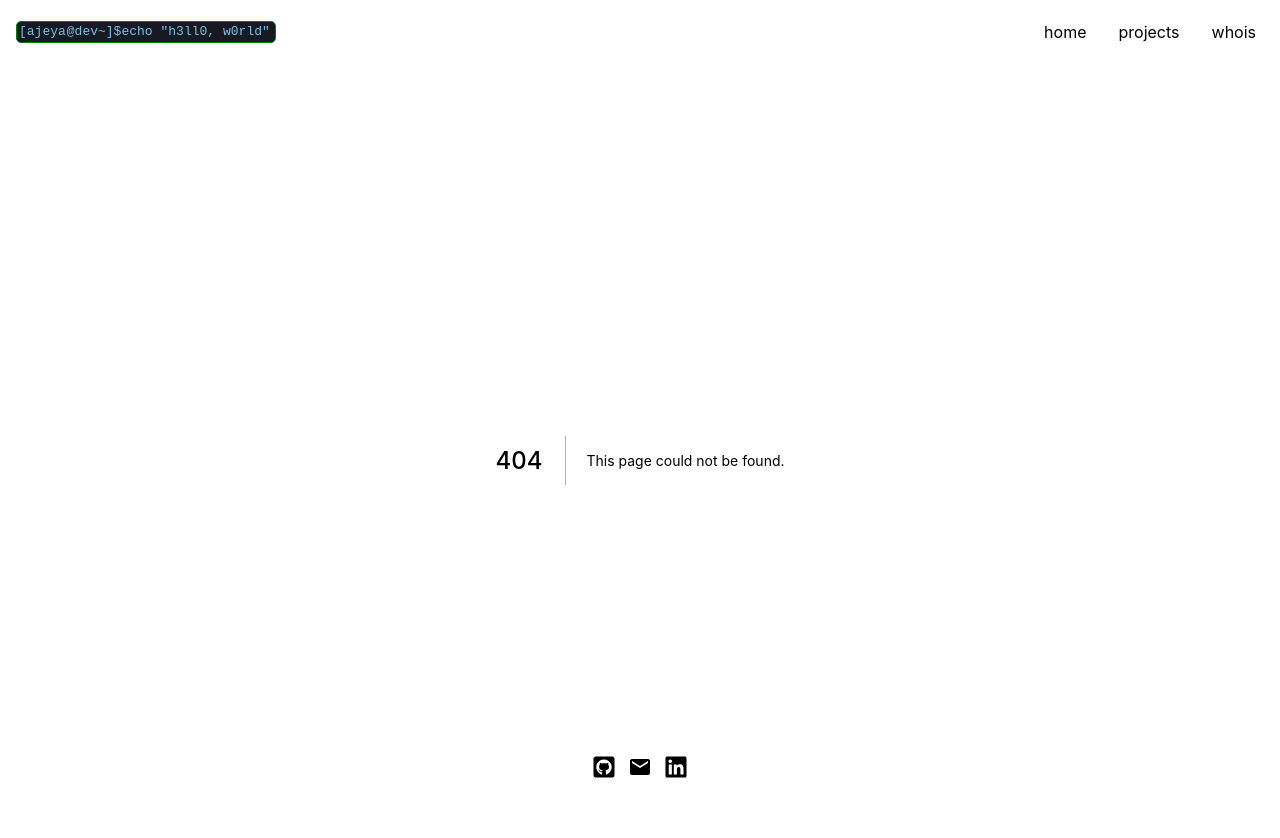
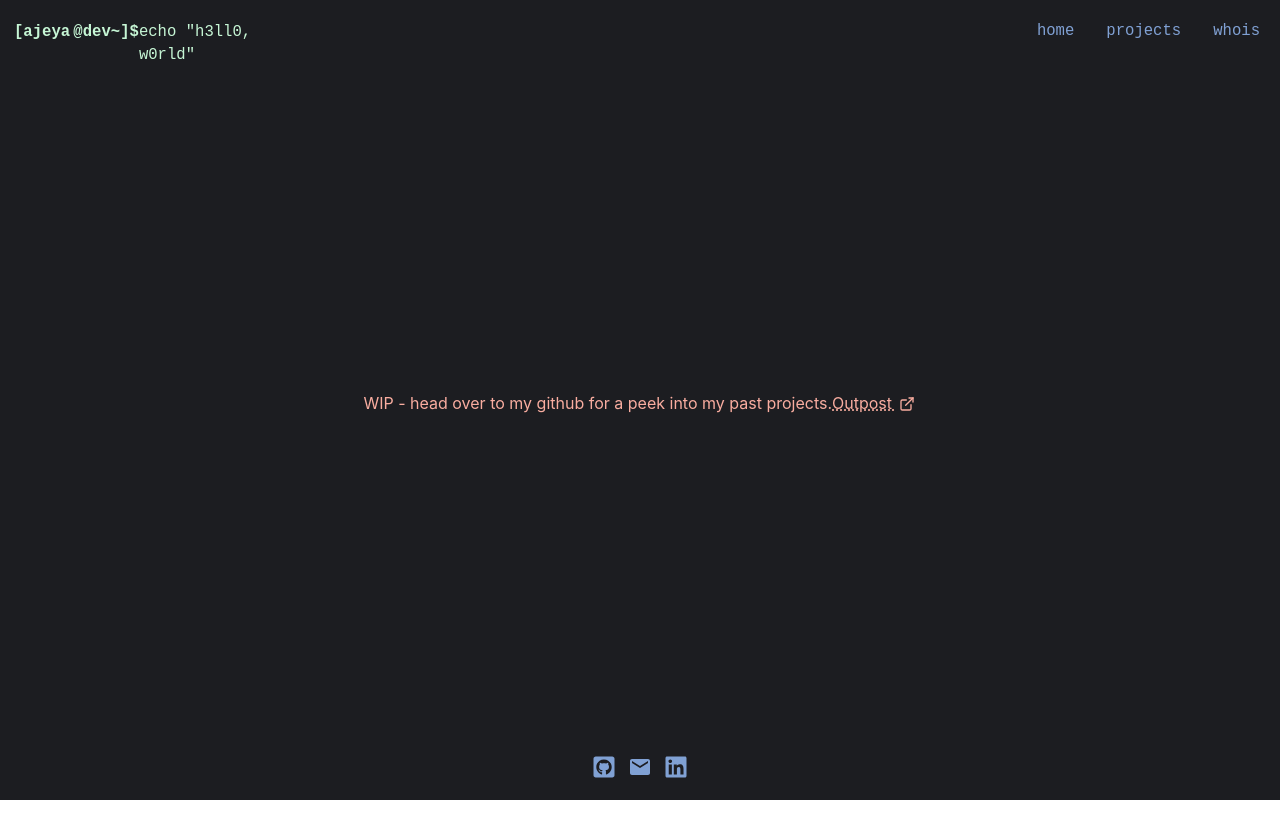
Before and after one commit to aj-ya/wyd, a Next.js app: page /projects in a window 1280 px wide. Before the commit this address had no page. Shown: the top 838 px of the page. After the commit the page ends 800 px from the top, so only its background shows below. Built offline with nearby package versions, Linux system fonts and the light colour scheme.

Commit message:
1.0 -> done with index

```diff
--- a/components/footer.tsx
+++ b/components/footer.tsx
@@ -5,25 +5,41 @@ import { Link } from '@chakra-ui/react';
 import { MdEmail } from 'react-icons/md';
 const Footer = () => {
     return (
-        <footer>
         <Flex
-                width={'100%'}
-                height={'100%'}
+            as="footer"
+            width={'100vw'}
+            height={'60px'}
+            bottom="0"
+            px={3}
             alignItems={'center'}
             justifyContent={'center'}
+            color="cooler.secondaryText"
+            bg="cooler.background"
         >
             <HStack gap={'3'}>
-                    <NextLink href="mailto:ajeyabhat.off@gmail.com" passHref>
+                <NextLink
+                    href="mailto:ajeyabhat.off@gmail.com"
+                    target={'_blank'}
+                    passHref
+                >
                     <Link>
                         <Icon as={FaGithubSquare} h="6" w="6" />
                     </Link>
                 </NextLink>
-                    <NextLink href="https://github.com/aj-ya" passHref>
+                <NextLink
+                    href="https://github.com/aj-ya"
+                    target={'_blank'}
+                    passHref
+                >
                     <Link>
                         <Icon as={MdEmail} h="6" w="6" />
                     </Link>
                 </NextLink>
-                    <NextLink href="https://linkedin.com/in/aj-ya" passHref>
+                <NextLink
+                    href="https://linkedin.com/in/aj-ya"
+                    target={'_blank'}
+                    passHref
+                >
                     <Link>
                         <Icon as={FaLinkedin} h="6" w="6" />
                     </Link>
@@ -31,7 +47,6 @@ const Footer = () => {
             </HStack>
             <VStack></VStack>
         </Flex>
-        </footer>
     );
 };
 export default Footer;
--- a/components/header.tsx
+++ b/components/header.tsx
@@ -9,11 +9,12 @@ import {
     Stack,
     Center,
 } from '@chakra-ui/react';
-const Links = ['home', 'projects', 'whois'];
 import { HamburgerIcon, CloseIcon } from '@chakra-ui/icons';
 import NameTag from './nameTag';
+import NextLink from 'next/link';
 
-const NavLink = ({ children }: { children: ReactNode }) => (
+const NavLink = ({ linkObj }: { linkObj: { name: string; to: string } }) => (
+    <NextLink href={linkObj.to} passHref>
         <Link
             px={2}
             py={1}
@@ -31,22 +32,31 @@ const NavLink = ({ children }: { children: ReactNode }) => (
                 transform: 'scale(1.05)',
             }}
             transition={'0.2 ease-in-out'}
-        href={'#'}
         >
-        {children}
+            {linkObj.name}
         </Link>
+    </NextLink>
 );
 
 const Header = () => {
+    const Links = [
+        { name: 'home', to: '/' },
+        { name: 'projects', to: '/projects' },
+        { name: 'whois', to: '/whois' },
+    ];
     const { isOpen, onOpen, onClose } = useDisclosure();
     return (
-        <header>
-            <Box px={4} borderBottom={'1px'} borderColor={'whiteAlpha.600'}>
-                <Flex
-                    h={16}
-                    justifyContent={'space-between'}
-                    alignItems={'center'}
+        <Box
+            as="header"
+            px={3}
+            width="100vw"
+            minH="65px"
+            color="cooler.secondaryText"
+            bg="cooler.background"
+            fontSize={'1.2em'}
+            fontFamily={'monospace'}
         >
+            <Flex h={16} justifyContent={'space-between'} alignItems={'center'}>
                 <NameTag />
                 <HStack
                     as={'nav'}
@@ -54,7 +64,7 @@ const Header = () => {
                     display={{ base: 'none', md: 'flex' }}
                 >
                     {Links.map((link) => (
-                            <NavLink key={link}>{link}</NavLink>
+                        <NavLink key={link.to} linkObj={link}></NavLink>
                     ))}
                 </HStack>
                 <HStack display={{ md: 'none', lg: 'none' }}>
@@ -68,18 +78,24 @@ const Header = () => {
                 </HStack>
             </Flex>
             {isOpen ? (
-                    <Box pb={4} display={{ md: 'none' }}>
+                <Box
+                    pb={4}
+                    display={{ md: 'none' }}
+                    borderBottom="1px"
+                    borderRadius="5px"
+                    borderColor="cooler.text"
+                    fontSize={'1.2em'}
+                >
                     <Stack as={'nav'} spacing={4}>
                         {Links.map((link) => (
-                                <Center key={link}>
-                                    <NavLink>{link}</NavLink>
+                            <Center key={link.to}>
+                                <NavLink linkObj={link}></NavLink>
                             </Center>
                         ))}
                     </Stack>
                 </Box>
             ) : null}
         </Box>
-        </header>
     );
 };
 export default Header;
--- a/components/nameTag.tsx
+++ b/components/nameTag.tsx
@@ -5,29 +5,30 @@ const displayConfig: Array<'block' | 'none'> = ['none', 'block', 'block'];
 const NameTag = () => {
     return (
         <Box
-            color={'telegram.300'}
+            color={'green.100'}
             fontFamily={'monospace'}
-            fontWeight={'500'}
             fontSize={'1em'}
             display={'inline-flex'}
-            bg={'gray.900'}
-            border={'1px'}
-            borderColor={'green'}
-            borderRadius={'5px'}
             paddingStart="0.5"
-            width={['46px', '260px', '260px']}
+            width={['60px', '300px', '300px']}
             alignItems={'start'}
             height="22px"
         >
-            <Box display={displayConfig}>[</Box>
-            <Box width={'40px'}>
-                <RollingText texts={['aj-ya', 'ajeya', 'sh4n1']} />
+            <Box fontWeight={'600'} display={'inline-flex'}>
+                <Box display={displayConfig}>[</Box>
+                <Box width={'50px'}>
+                    <RollingText texts={['aj-ya', 'ajeya', 'sh4n1']} />
+                </Box>
+                <Box display={displayConfig}>@dev~]$</Box>
             </Box>
-            <Box display={displayConfig}>@dev~]$</Box>
             <Box display={displayConfig}>
                 <TypewriterComponent
                     options={{
-                        strings: [`echo "h3ll0, w0rld"`],
+                        strings: [
+                            `echo "h3ll0, w0rld"`,
+                            'whois ajeya',
+                            'curl aj-ya.me',
+                        ],
                         autoStart: true,
                         loop: true,
                         delay: 200,
--- a/pages/_app.tsx
+++ b/pages/_app.tsx
@@ -1,26 +1,10 @@
 import '../styles/globals.css';
 import type { AppProps } from 'next/app';
 import Head from 'next/head';
-import { ChakraProvider, extendTheme } from '@chakra-ui/react';
+import { Box, ChakraProvider } from '@chakra-ui/react';
 import Footer from '../components/footer';
 import Header from '../components/header';
-
-const theme = extendTheme({
-    colors: {
-        text: '#EB1D36',
-        background: '#F5EDDC',
-        primary: '#A2B5BB',
-        secondary: '#CFD2CF',
-        modes: {
-            dark: {
-                text: '#EEEEEE',
-                background: '#232931',
-                secondary: '#393E46',
-                primary: '#4ECCA3',
-            },
-        },
-    },
-});
+import theme from '../theme';
 
 function MyApp({ Component, pageProps }: AppProps) {
     return (
@@ -34,9 +18,16 @@ function MyApp({ Component, pageProps }: AppProps) {
                 <link rel="icon" href="/favicon.ico" />
             </Head>
             <Header />
-            <main>
+            <Box
+                as="main"
+                bg={'cooler.background'}
+                color="cooler.text"
+                height="calc(100vh - 125px)"
+                minHeight="calc(100vh - 125px)"
+                width="100vw"
+            >
                 <Component {...pageProps} />
-            </main>
+            </Box>
             <Footer />
         </ChakraProvider>
     );
--- /dev/null
+++ b/pages/projects.tsx
@@ -0,0 +1,29 @@
+import { ExternalLinkIcon } from '@chakra-ui/icons';
+import { Box, Flex } from '@chakra-ui/react';
+import { NextPage } from 'next';
+import NextLink from 'next/link';
+import { Link } from '@chakra-ui/react';
+const Projects: NextPage = () => {
+    return (
+        <Flex
+            width="100%"
+            height="100%"
+            alignItems={'center'}
+            justifyContent={'center'}
+        >
+            WIP - head over to my github for a peek into my past projects.
+            <NextLink href="https://outpost.run" target={'_blank'} passHref>
+                <Link
+                    textDecoration={'underline'}
+                    textDecorationStyle={'dotted'}
+                    target={'_blank'}
+                    display={['block', 'inline']}
+                    color="cooler.text"
+                >
+                    Outpost <ExternalLinkIcon mx="2px" />
+                </Link>
+            </NextLink>
+        </Flex>
+    );
+};
+export default Projects;
--- a/styles/globals.css
+++ b/styles/globals.css
@@ -18,18 +18,3 @@ a {
     box-sizing: border-box;
     margin: 0;
 }
-
-header,
-main,
-footer {
-    width: 100vw;
-}
-
-header,
-footer {
-    height: 60px;
-}
-main {
-    height: calc(100vh - 120px);
-    min-height: calc(100vh - 120px);
-}
--- a/theme.ts
+++ b/theme.ts
@@ -9,7 +9,30 @@ const config: ThemeConfig = {
     useSystemColorMode: false,
 };
 
+const colors = extendTheme({
+    colors: {
+        text: '#EB1D36',
+        background: '#F5EDDC',
+        primary: '#A2B5BB',
+        secondary: '#CFD2CF',
+        modes: {
+            dark: {
+                text: '#EEEEEE',
+                background: '#232931',
+                secondary: '#393E46',
+                primary: '#4ECCA3',
+            },
+        },
+        cooler: {
+            text: '#f9ada0',
+            secondaryBg: '#212529',
+            background: '#1c1d21',
+            secondaryText: '#80a1d4',
+            primary: '#eaf4d3',
+        },
+    },
+});
 // 3. extend the theme
-const theme = extendTheme({ config });
+const theme = extendTheme(config, colors);
 
 export default theme;
```
Also changed, not shown: components/spotifyStatus.tsx (+8 -7 lines), pages/index.tsx (+73 -2 lines), pages/whois.tsx (added, +17 -0 lines). Lines whose indentation alone changed are shown as unchanged.
